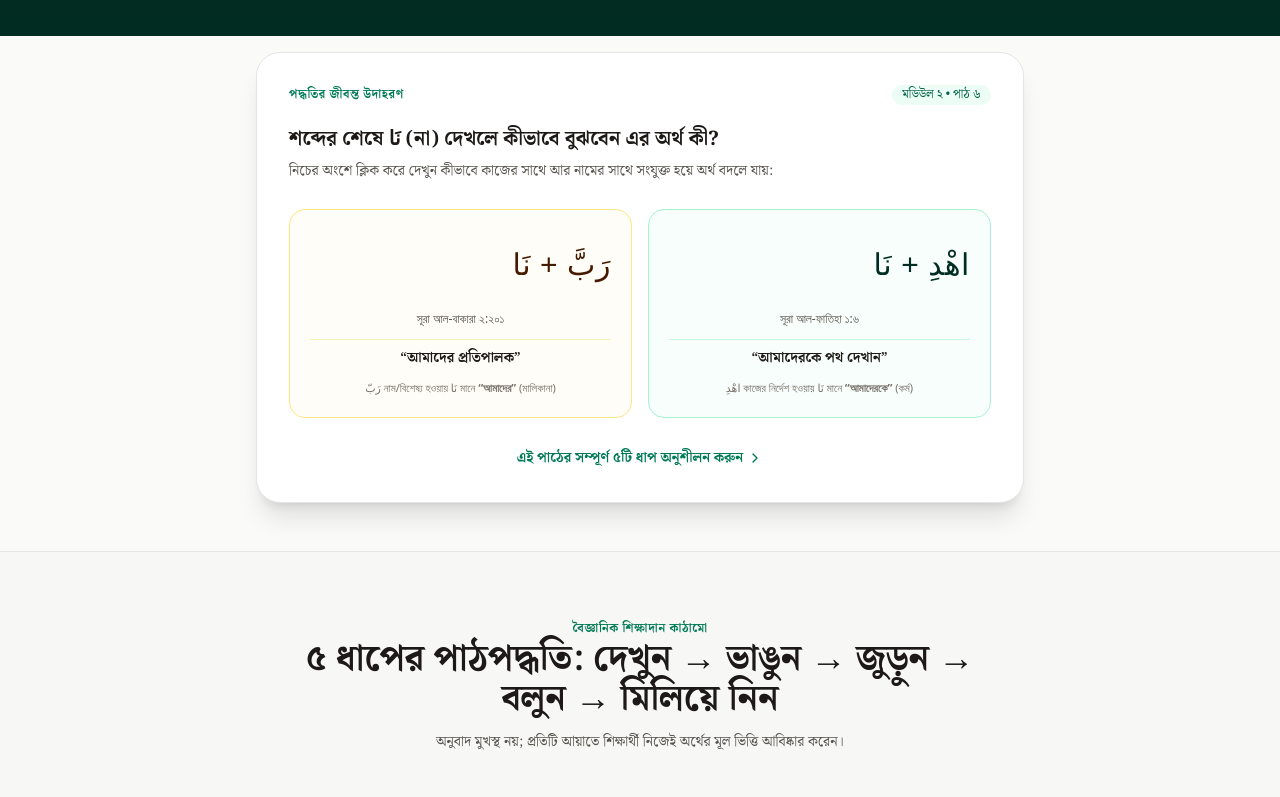
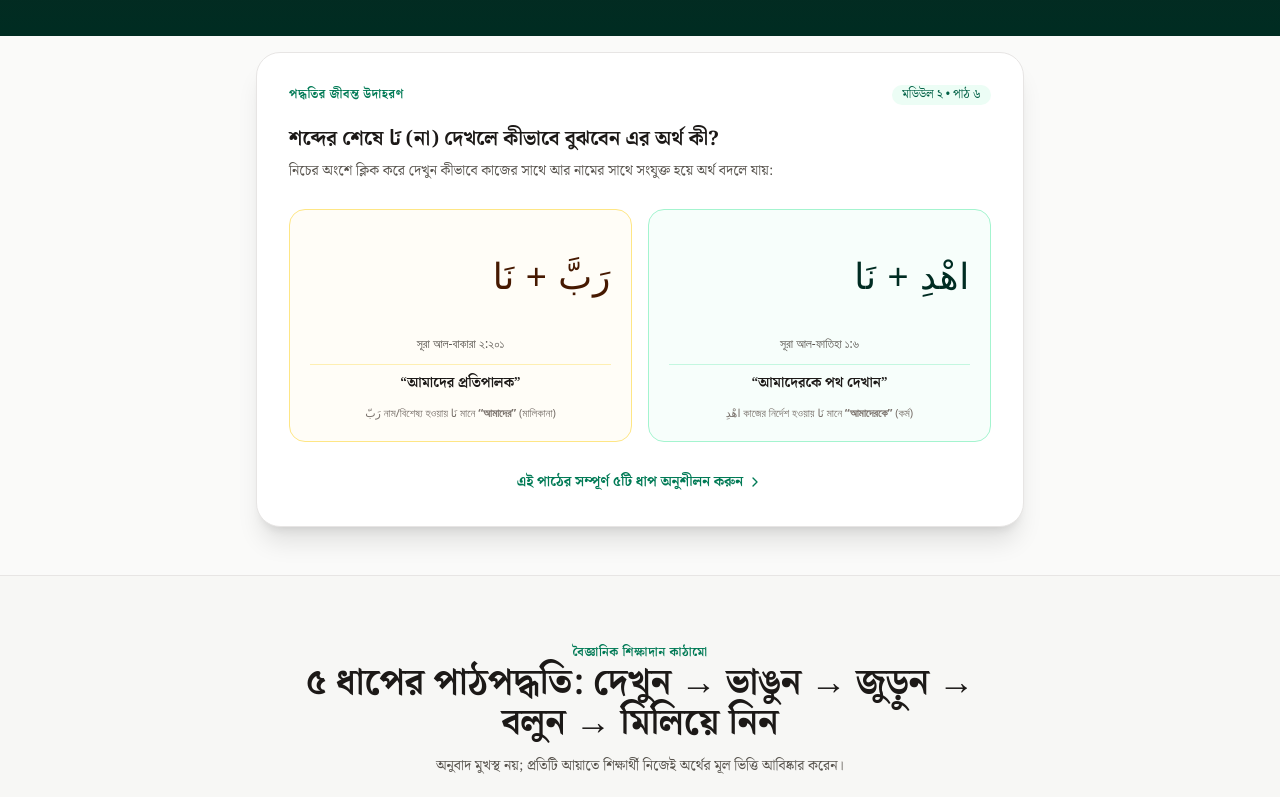
Before and after one commit to metakave/iqra-quranic-arabic, a Next.js app: page / in a window 1280 px wide. Shown: the part 726-1523 px from the top of the page. Built offline with nearby package versions, Linux system fonts and the light colour scheme; a web font is replaced by a local one.

Commit message:
style: increase Arabic font size by 3+ points across lesson player, chunk breakdown, practice, and landing page

```diff
--- a/src/app/globals.css
+++ b/src/app/globals.css
@@ -16,9 +16,11 @@
   font-family: var(--font-arabic-quran), var(--font-arabic-fallback);
   direction: rtl;
   text-align: right;
-  line-height: 2.3;
+  line-height: 2.4;
   letter-spacing: 0.02em;
   font-feature-settings: "cv01" on, "cv02" on, "kern" on;
+  padding-top: 0.1em;
+  padding-bottom: 0.1em;
 }
 
 /* Quranic verse pill styles */
--- a/src/app/learn/[lessonId]/page.tsx
+++ b/src/app/learn/[lessonId]/page.tsx
@@ -170,7 +170,7 @@ export default function LessonPage() {
                 </p>
 
                 <div className="p-4 rounded-xl bg-white border border-stone-200 text-center space-y-1">
-                  <div className="font-quran text-3xl text-emerald-950">
+                  <div className="font-quran text-4xl sm:text-[38px] text-emerald-950 leading-relaxed">
                     {lesson.preCheck.diagnosticAyah.arabicText}
                   </div>
                   <div className="text-xs text-stone-400 font-sans">
@@ -210,7 +210,7 @@ export default function LessonPage() {
 
               {/* Uncut Quranic Verse Display */}
               <div className="quran-verse-card p-8 text-center my-6">
-                <div className="font-quran text-4xl sm:text-5xl text-stone-900 mb-4 leading-loose">
+                <div className="font-quran text-5xl sm:text-6xl text-stone-900 mb-4 leading-loose">
                   {lesson.steps.dekhun.arabicText}
                 </div>
                 <div className="text-xs text-stone-500 flex items-center justify-center gap-1 font-sans">
@@ -304,7 +304,7 @@ export default function LessonPage() {
                     key={idx}
                     className="p-4 sm:p-5 rounded-2xl bg-stone-50 border border-stone-200 flex flex-col sm:flex-row sm:items-center justify-between gap-3"
                   >
-                    <div className="font-bold text-emerald-950 text-base">
+                    <div className="font-quran text-2xl sm:text-3xl text-emerald-950 font-normal py-0.5 leading-relaxed" dir="rtl">
                       {c.fromText}
                     </div>
                     <div className="text-stone-700 text-xs sm:text-sm bg-white px-3 py-1.5 rounded-xl border border-stone-200">
@@ -378,7 +378,7 @@ export default function LessonPage() {
                   </div>
 
                   <div className="p-4 bg-white rounded-xl border border-emerald-200 text-center">
-                    <div className="font-quran text-3xl sm:text-4xl text-emerald-950 font-normal py-1">
+                    <div className="font-quran text-4xl sm:text-5xl text-emerald-950 font-normal py-1 leading-relaxed">
                       {lesson.steps.transferApplication.arabicText}
                     </div>
                   </div>
@@ -394,7 +394,7 @@ export default function LessonPage() {
                         key={idx}
                         className="bg-white p-2.5 rounded-xl border border-emerald-200 text-center"
                       >
-                        <span className="font-quran text-lg text-emerald-900 block">
+                        <span className="font-quran text-2xl text-emerald-900 block leading-relaxed">
                           {v.arabic}
                         </span>
                         <span className="text-xs text-stone-700 font-sans block mt-1" dir="ltr">
@@ -535,7 +535,7 @@ export default function LessonPage() {
                       </h4>
 
                       {exercise.arabicPrompt && (
-                        <div className="font-quran text-2xl text-emerald-950 p-3 bg-white rounded-xl border border-stone-200 inline-block">
+                        <div className="font-quran text-3xl sm:text-[34px] text-emerald-950 p-3 bg-white rounded-xl border border-stone-200 inline-block leading-relaxed">
                           {exercise.arabicPrompt}
                         </div>
                       )}
--- a/src/app/page.tsx
+++ b/src/app/page.tsx
@@ -112,7 +112,7 @@ export default function HomePage() {
           <div className="grid grid-cols-1 sm:grid-cols-2 gap-4 pt-2" dir="rtl">
             {/* Card 1: اهْدِنَا */}
             <div className="p-5 rounded-2xl border border-emerald-200 bg-emerald-50/40 text-center space-y-3">
-              <div className="font-quran text-3xl text-emerald-950">
+              <div className="font-quran text-4xl text-emerald-950 leading-relaxed">
                 اهْدِ + نَا
               </div>
               <div className="text-xs text-stone-600 font-sans" dir="ltr">
@@ -128,7 +128,7 @@ export default function HomePage() {
 
             {/* Card 2: رَبَّنَا */}
             <div className="p-5 rounded-2xl border border-amber-200 bg-amber-50/40 text-center space-y-3">
-              <div className="font-quran text-3xl text-amber-950">
+              <div className="font-quran text-4xl text-amber-950 leading-relaxed">
                 رَبَّ + نَا
               </div>
               <div className="text-xs text-stone-600 font-sans" dir="ltr">
--- a/src/app/practice/page.tsx
+++ b/src/app/practice/page.tsx
@@ -87,7 +87,7 @@ export default function PracticePage() {
 
               {/* Arabic Phrase */}
               <div className="py-6 space-y-3">
-                <div className="font-quran text-4xl sm:text-5xl text-stone-900 font-normal leading-loose">
+                <div className="font-quran text-5xl sm:text-6xl text-stone-900 font-normal leading-loose">
                   {currentCard.arabicPhrase}
                 </div>
                 <div className="text-xs text-stone-500 font-sans">
--- a/src/components/ChunkBreakdown.tsx
+++ b/src/components/ChunkBreakdown.tsx
@@ -83,7 +83,7 @@ export default function ChunkBreakdown({
                 <span className="inline-block text-xs px-2 py-0.5 rounded-full bg-stone-200/80 text-stone-600 font-sans mb-2" dir="ltr">
                   অংশ {idx + 1}
                 </span>
-                <h3 className="font-quran text-3xl text-emerald-950 font-normal leading-relaxed py-1">
+                <h3 className="font-quran text-4xl sm:text-[38px] text-emerald-950 font-normal leading-relaxed py-1.5">
                   {chunk.arabicText}
                 </h3>
               </div>
```
